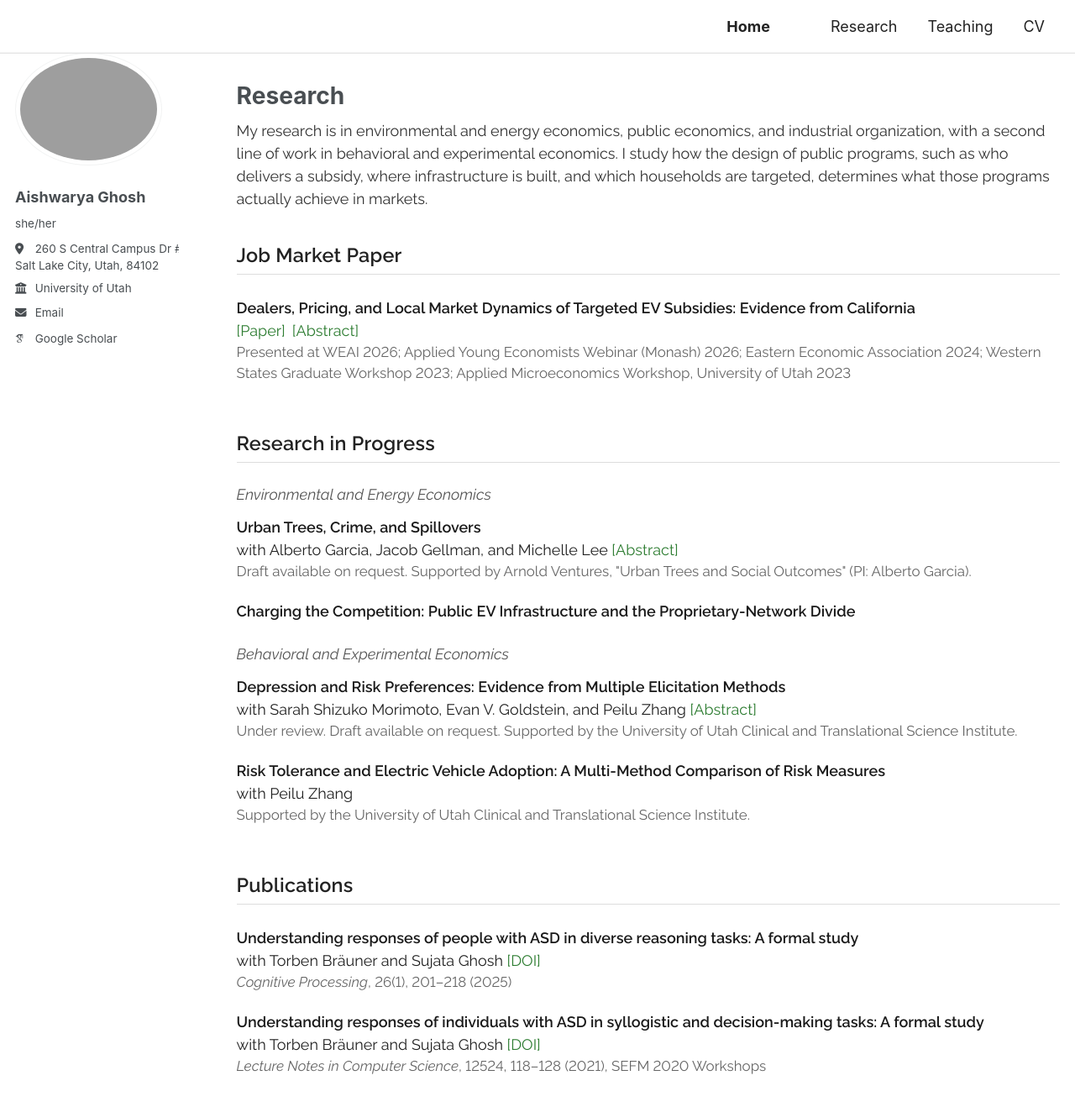
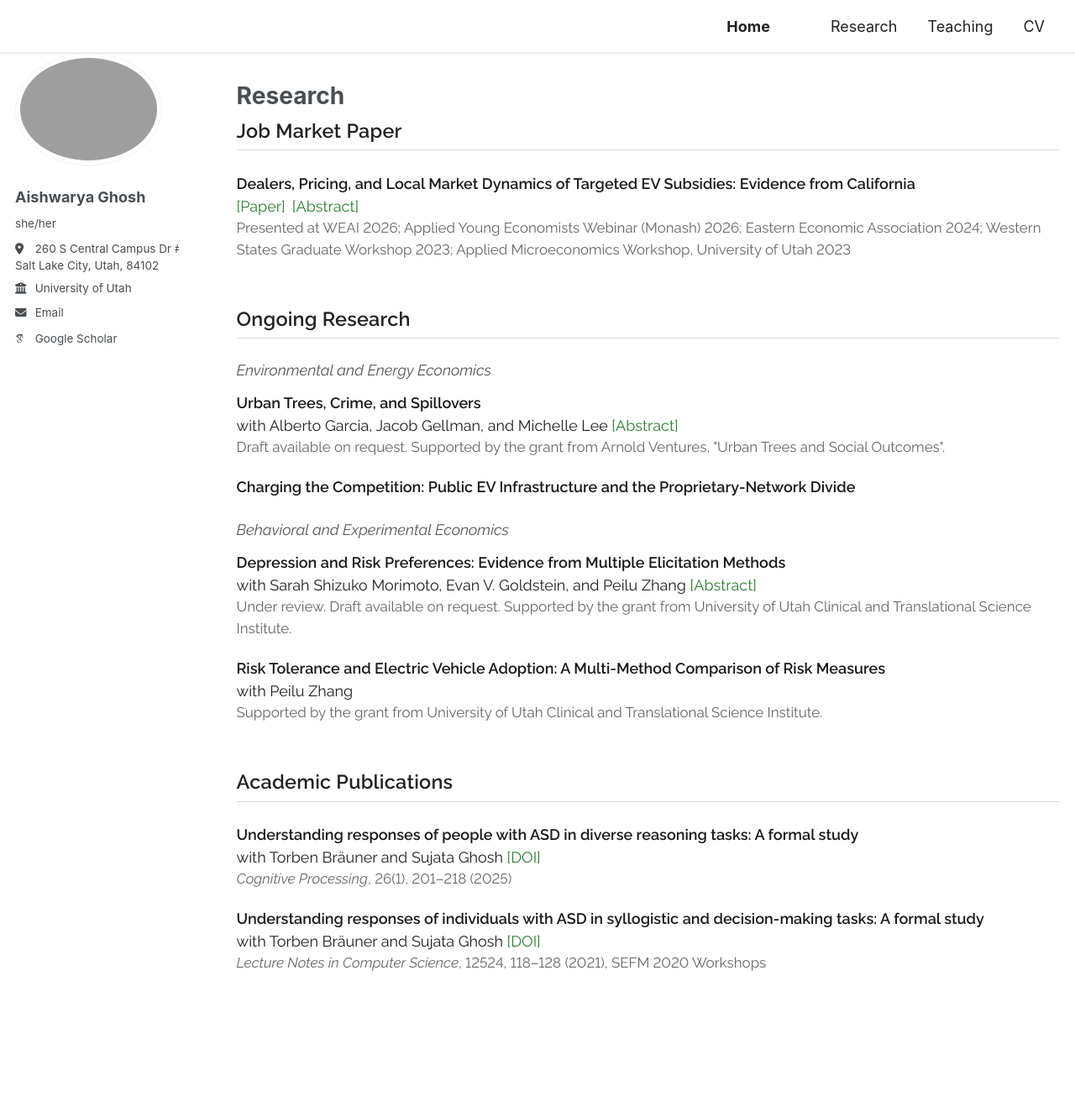
Before and after one commit to ghoshash1/ghoshash1.github.io, a Jekyll site: the page built from _pages/research.md, in a window 1280 px wide and 1400 px high. Shown: the top 1318 px of the window at 84% size. Built offline with Jekyll 4.4.1, drawn with Linux system fonts in a browser that asks for light colours; some web fonts are replaced.

Commit message:
Update research.md

```diff
--- a/_pages/research.md
+++ b/_pages/research.md
@@ -32,8 +32,6 @@ redirect_from:
 
 <div class="rp">
 
-<p class="intro">My research is in environmental and energy economics, public economics, and industrial organization, with a second line of work in behavioral and experimental economics. I study how the design of public programs, such as who delivers a subsidy, where infrastructure is built, and which households are targeted, determines what those programs actually achieve in markets.</p>
-
 <h2 class="sec">Job Market Paper</h2>
 
 <div class="paper">
@@ -46,7 +44,7 @@ redirect_from:
   <p class="s">Presented at WEAI 2026; Applied Young Economists Webinar (Monash) 2026; Eastern Economic Association 2024; Western States Graduate Workshop 2023; Applied Microeconomics Workshop, University of Utah 2023</p>
 </div>
 
-<h2 class="sec">Research in Progress</h2>
+<h2 class="sec"> Ongoing Research </h2>
 
 <h3 class="field">Environmental and Energy Economics</h3>
 
@@ -56,7 +54,7 @@ redirect_from:
   <div class="abs">
     <p>We estimate the effect of tree cover on several categories of crime. To identify this relationship, we use an instrumental variables approach that takes advantage of a shock to tree cover induced by the introduction and spread of the emerald ash borer, an invasive beetle that targets ash trees. We combine geolocated data on crime, lidar-derived tree cover, and ash borer detections for a five-year period in Milwaukee, Wisconsin. Our estimates indicate that tree cover has a robust negative impact on nonviolent crime, driven by reductions in property crime. We find weak evidence in favor of temperature as one mechanism through which trees may affect crime. Spillovers resulting from tree cover loss in nearby areas appear to play no significant role in crime dynamics.</p>
   </div>
-  <p class="s">Draft available on request. Supported by Arnold Ventures, "Urban Trees and Social Outcomes" (PI: Alberto Garcia).</p>
+  <p class="s">Draft available on request. Supported by the grant from Arnold Ventures, "Urban Trees and Social Outcomes".</p>
 </div>
 
 <div class="paper">
@@ -71,16 +69,16 @@ redirect_from:
   <div class="abs">
     <p>The relationship between depression and risk preferences remains contested, with mixed evidence on whether individuals with depression are more risk-averse or risk-seeking than their non-depressed counterparts. This paper provides a systematic comparison of the depression–risk relationship across five distinct elicitation methods (the Holt-Laury multiple price list, Eckel-Grossman gamble choice, Gneezy-Potters investment task, Balloon Analogue Risk Task, and Domain-Specific Risk-Taking Scale) administered to comparable samples recruited from the same online platform with identical demographic stratification. We find that across measures, the general trend is toward lower risk aversion among individuals with depression, which manifests most clearly in the Holt-Laury task. A post-task survey suggests that this task's sequential structure and balance between deliberation and complexity allow it to detect preference differences that simpler instruments miss. For self-reported measures, our results highlight a divergence between general and domain-specific risk attitudes. Individuals with depression report lower willingness to take risks in general but higher willingness in health-specific contexts.</p>
   </div>
-  <p class="s">Under review. Draft available on request. Supported by the University of Utah Clinical and Translational Science Institute.</p>
+  <p class="s">Under review. Draft available on request. Supported by the grant from University of Utah Clinical and Translational Science Institute.</p>
 </div>
 
 <div class="paper">
   <p class="t">Risk Tolerance and Electric Vehicle Adoption: A Multi-Method Comparison of Risk Measures</p>
   <p class="a">with Peilu Zhang</p>
-  <p class="s">Supported by the University of Utah Clinical and Translational Science Institute.</p>
+  <p class="s">Supported by the grant from University of Utah Clinical and Translational Science Institute.</p>
 </div>
 
-<h2 class="sec">Publications</h2>
+<h2 class="sec">Academic Publications</h2>
 
 <div class="paper">
   <p class="t">Understanding responses of people with ASD in diverse reasoning tasks: A formal study</p>
```
